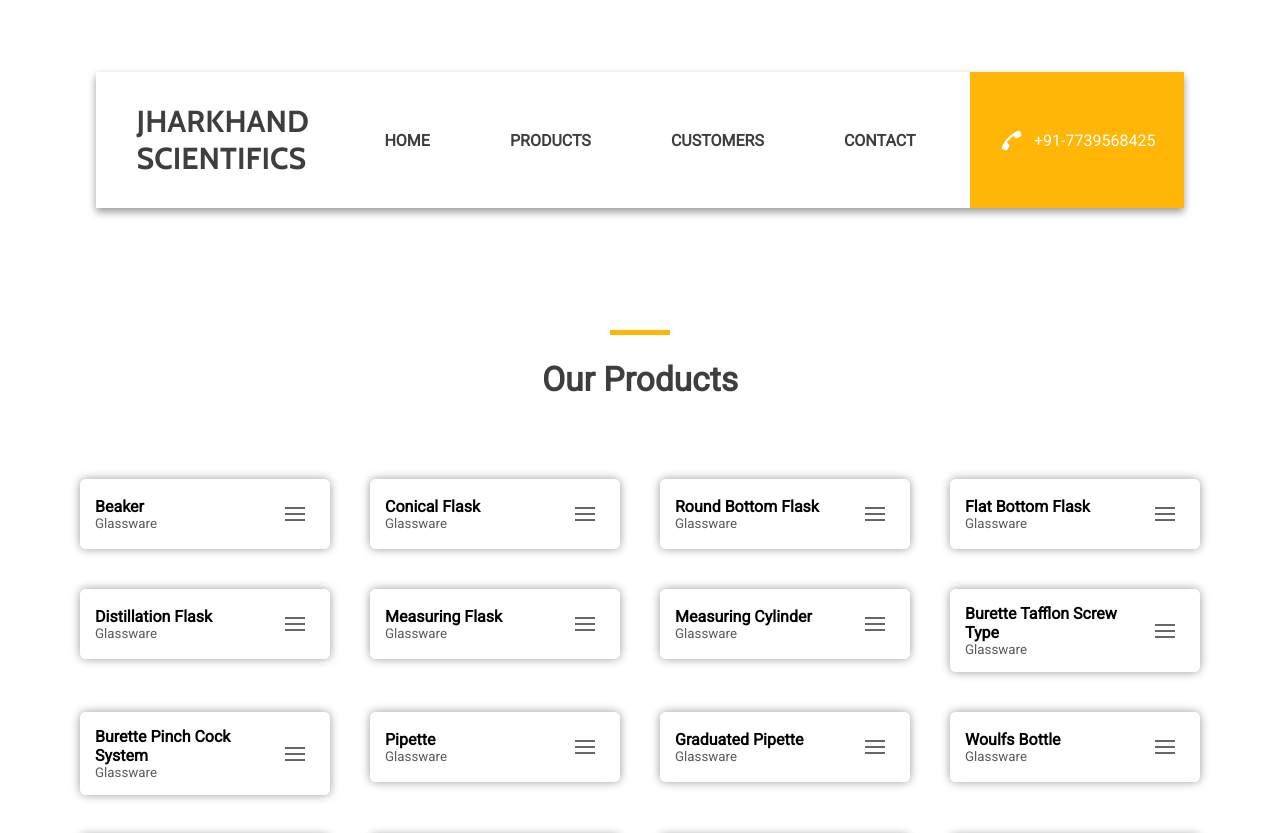
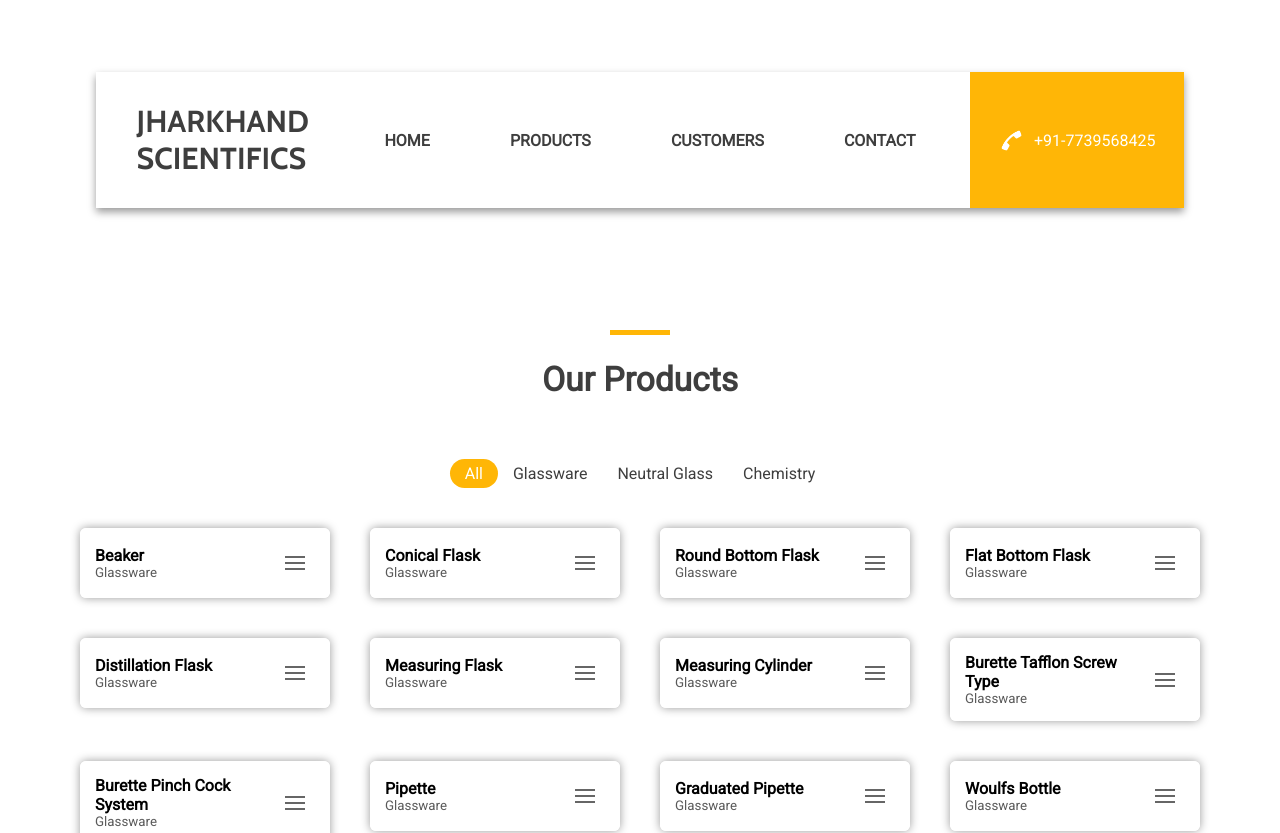
Before and after one commit to sawarni99/jharkhand-scientifics, a React (Create React App) app: page /products in a window 1280 px wide. Shown: the top 833 px of the page. Built offline with nearby package versions, Linux system fonts and the light colour scheme.

Commit message:
Added filters to product page

```diff
--- a/src/pages/productPage/ProductPage.css
+++ b/src/pages/productPage/ProductPage.css
@@ -8,6 +8,25 @@
   align-items: center;
   flex-direction: column;
 }
+.product-page-options {
+  width: 100%;
+  display: flex;
+  flex-wrap: wrap;
+  justify-content: center;
+  margin-bottom: 20px;
+}
+.product-page-options div {
+  padding-left: 15px;
+  padding-right: 15px;
+  padding-top: 5px;
+  padding-bottom: 5px;
+  cursor: pointer;
+}
+.product-page-option-selected {
+  color: white;
+  background: var(--primary-color);
+  border-radius: 20px;
+}
 .product-page-content {
   display: flex;
   flex-wrap: wrap;
--- a/src/pages/productPage/ProductPage.js
+++ b/src/pages/productPage/ProductPage.js
@@ -1,4 +1,4 @@
-import React from "react";
+import React, { useState } from "react";
 import "./ProductPage.css";
 import Navbar from "../../components/navbar/Navbar";
 import Footer from "../../components/footer/Footer";
@@ -8,7 +8,14 @@
 import Heading from "../../components/heading/Heading";
 
 function ProductPage() {
-  const productView = products.map((data) => (
+  const classNameSelectedOption = "product-page-option-selected";
+  const [optionState, setOptionState] = useState({
+    className: "All",
+    productList: products,
+  });
+  const { className, productList } = optionState;
+
+  const productView = productList.map((data) => (
     <ProductCard
       key={data.key}
       name={data.name}
@@ -16,6 +23,33 @@
       info={data.info}
     />
   ));
+
+  const getProductsByCategory = (category) => {
+    const subProducts = [];
+    for (let product of products) {
+      if (product.category === category) {
+        subProducts.push(product);
+      }
+    }
+    return subProducts;
+  };
+
+  const onClickOptions = (event) => {
+    const category = event.target.id;
+    if (category === "All") {
+      setOptionState({
+        ...optionState,
+        className: "All",
+        productList: products,
+      });
+    } else {
+      setOptionState({
+        ...optionState,
+        className: category,
+        productList: getProductsByCategory(category),
+      });
+    }
+  };
 
   return (
     <div className="product-page">
@@ -25,6 +59,42 @@
       <div className="product-page-body">
         {divider}
         <Heading>Our Products</Heading>
+        <div className="product-page-options">
+          <div
+            className={className === "All" ? classNameSelectedOption : null}
+            id="All"
+            onClick={onClickOptions}
+          >
+            All
+          </div>
+          <div
+            className={
+              className === "Glassware" ? classNameSelectedOption : null
+            }
+            id="Glassware"
+            onClick={onClickOptions}
+          >
+            Glassware
+          </div>
+          <div
+            className={
+              className === "Neutral Glass" ? classNameSelectedOption : null
+            }
+            id="Neutral Glass"
+            onClick={onClickOptions}
+          >
+            Neutral Glass
+          </div>
+          <div
+            className={
+              className === "Chemistry" ? classNameSelectedOption : null
+            }
+            id="Chemistry"
+            onClick={onClickOptions}
+          >
+            Chemistry
+          </div>
+        </div>
         <div className="product-page-content">{productView}</div>
       </div>
       <div className="product-page-footer">
```
